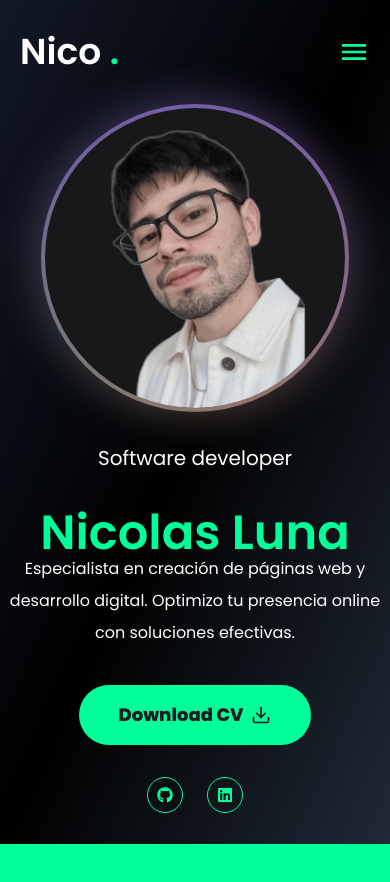
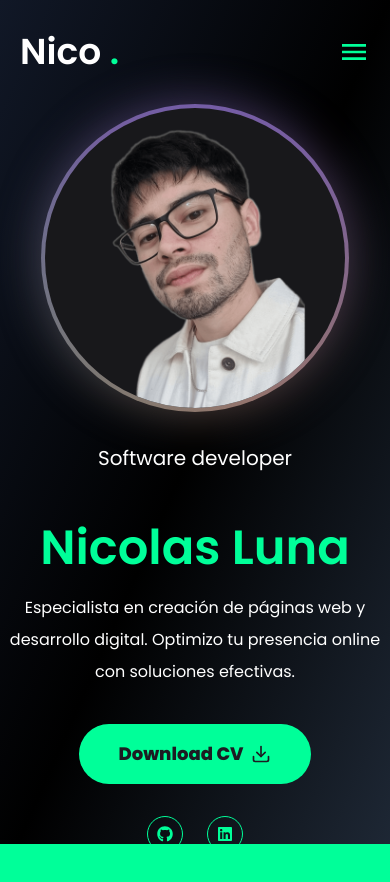
Before and after one commit to EstebanLuu/portfolio-next, a Next.js app: page / in a window 390 px wide. Before the commit the page ends 845 px from the top, so only its background shows below. Built offline with nearby package versions, Linux system fonts and the light colour scheme.

Commit message:
feat: new portfolio

```diff
--- a/app/globals.scss
+++ b/app/globals.scss
@@ -8,7 +8,7 @@
   }
 
   .h1 {
-    @apply text-[48px] leading-[0.8] xl:text-[80px] sm:leading-[1.1] font-semibold
+    @apply text-[48px] leading-[1] xl:text-[80px] sm:leading-[1.1] font-semibold
   }
 
   .h2 {
--- a/app/page.jsx
+++ b/app/page.jsx
@@ -15,7 +15,7 @@ const Home = () => {
               Nicolas Luna
             </span>
             </h1>
-            <p className='max-w-[500px] mb-9 text-white/88'>
+            <p className='max-w-[500px] mb-9 pt-5 sm:pt-0 text-white/88'>
               Especialista en creación de páginas web y desarrollo digital. Optimizo tu presencia online con soluciones efectivas.
             </p>
 
```
